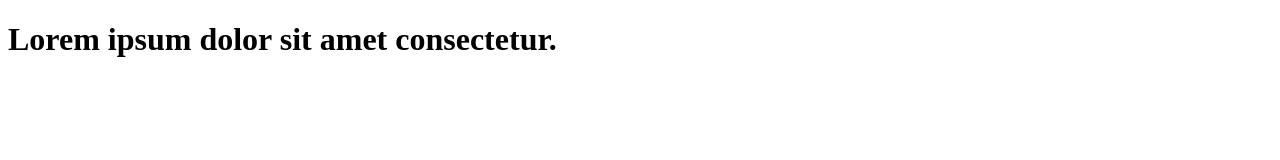
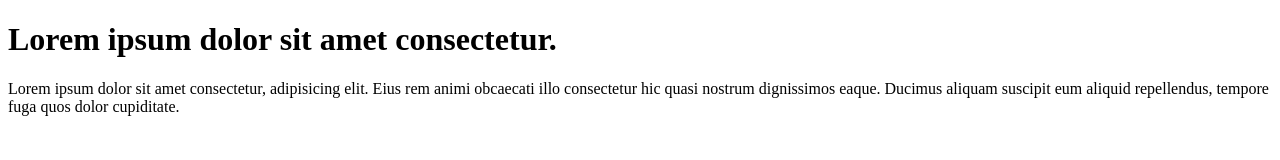
Before and after one commit to Arush69-bit/learn-git, a plain HTML site: page index.html in a window 1280 px wide. Drawn offline with Linux system fonts and the light colour scheme.

Commit message:
add paragraph to code

```diff
--- a/index.html
+++ b/index.html
@@ -7,5 +7,6 @@
 </head>
 <body>
     <h1>Lorem ipsum dolor sit amet consectetur.</h1>
+    <p>Lorem ipsum dolor sit amet consectetur, adipisicing elit. Eius rem animi obcaecati illo consectetur hic quasi nostrum dignissimos eaque. Ducimus aliquam suscipit eum aliquid repellendus, tempore fuga quos dolor cupiditate.</p>
 </body>
 </html>
```
